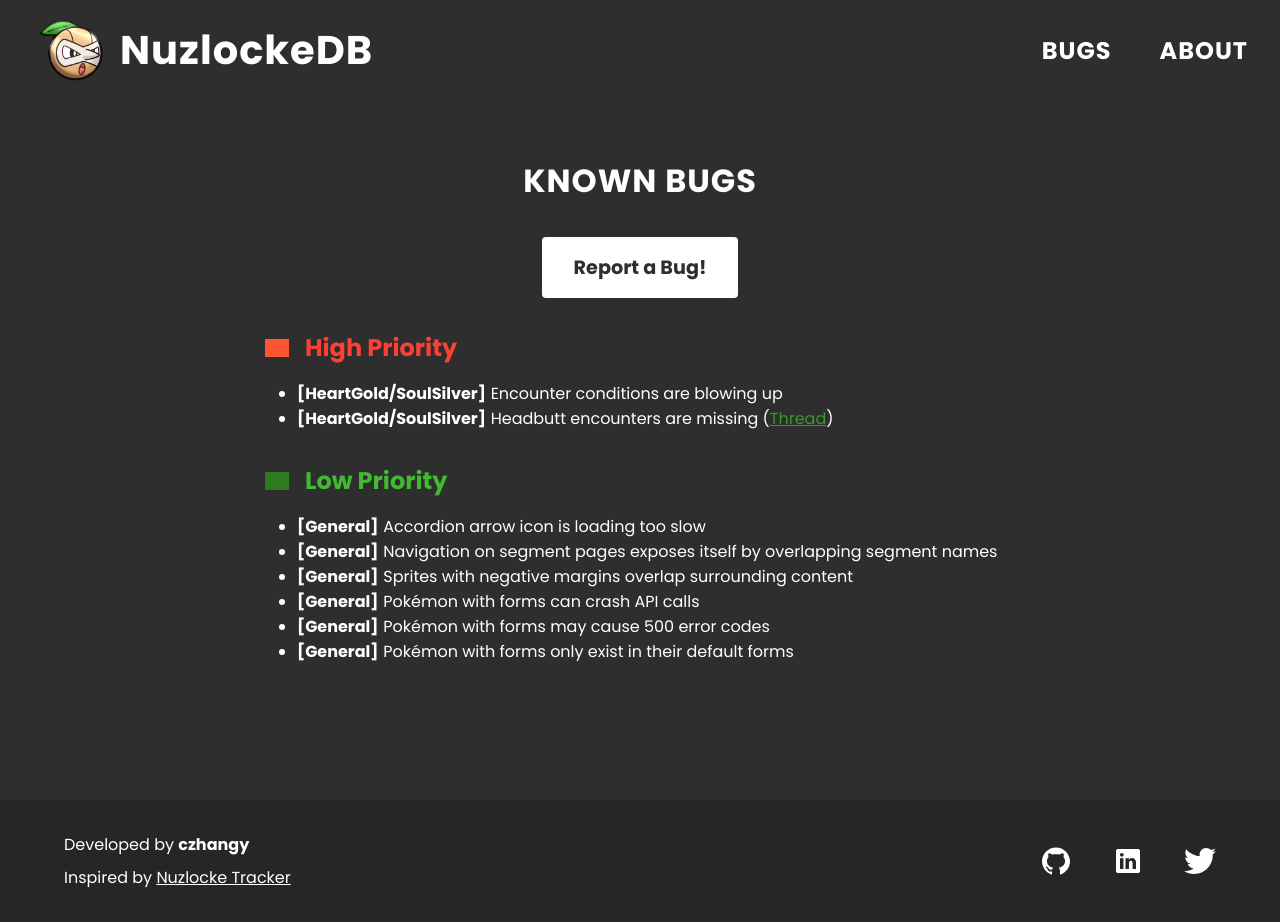
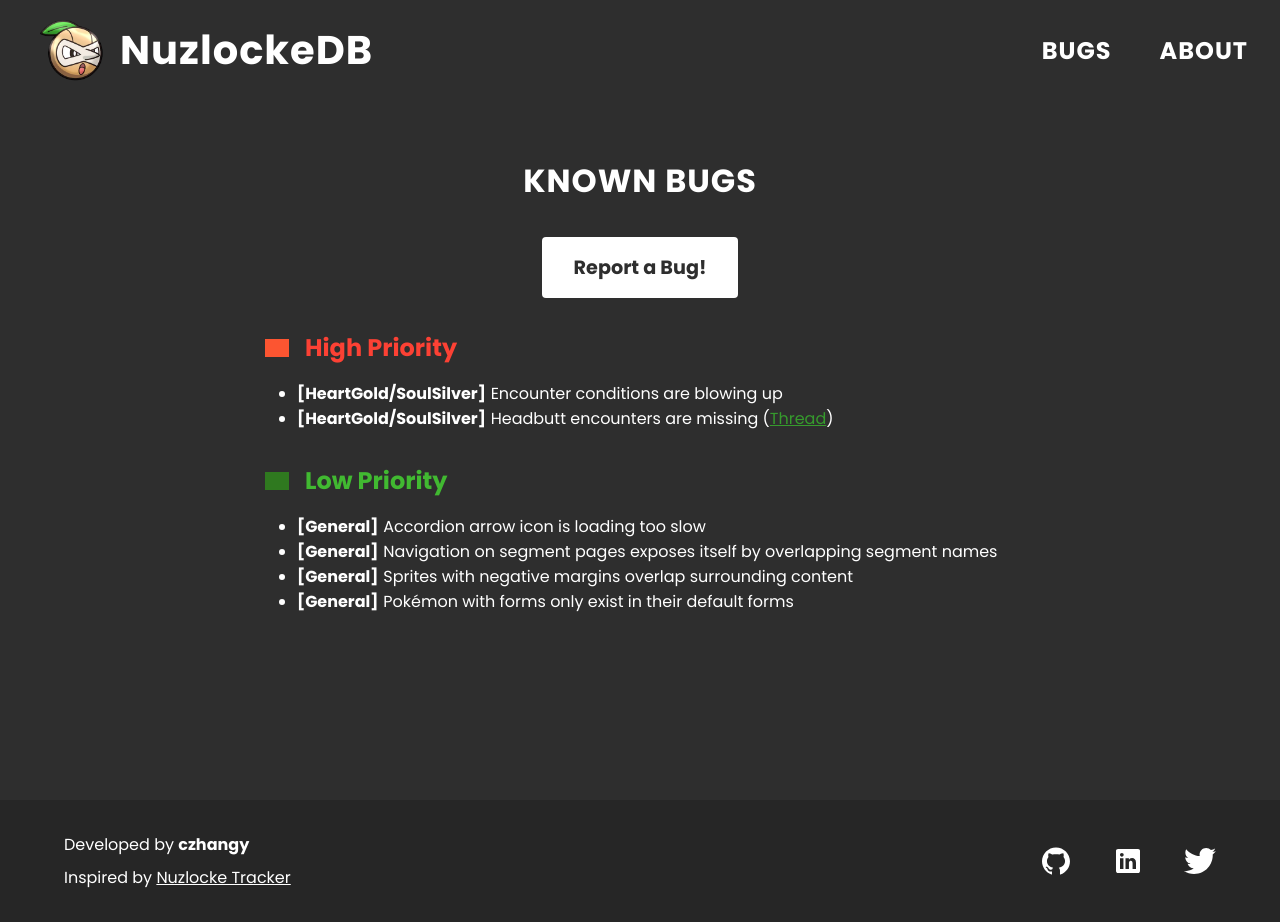
Before and after one commit to czhangy/nuzdocs, a Next.js app: page /bugs in a window 1280 px wide. Built offline with nearby package versions, Linux system fonts and the light colour scheme; grey boxes are pictures that could not be loaded; a web font is replaced by a local one.

Commit message:
Fix indexing bug

```diff
--- a/src/static/bugs.ts
+++ b/src/static/bugs.ts
@@ -26,14 +26,6 @@ const bugs: { [priority: string]: Bug[] } = {
             group: "General",
         },
         {
-            desc: "Pokémon with forms can crash API calls",
-            group: "General",
-        },
-        {
-            desc: "Pokémon with forms may cause 500 error codes",
-            group: "General",
-        },
-        {
             desc: "Pokémon with forms only exist in their default forms",
             group: "General",
         },
```
Also changed, not shown: src/components/Box/Box.tsx (+15 -4 lines).
